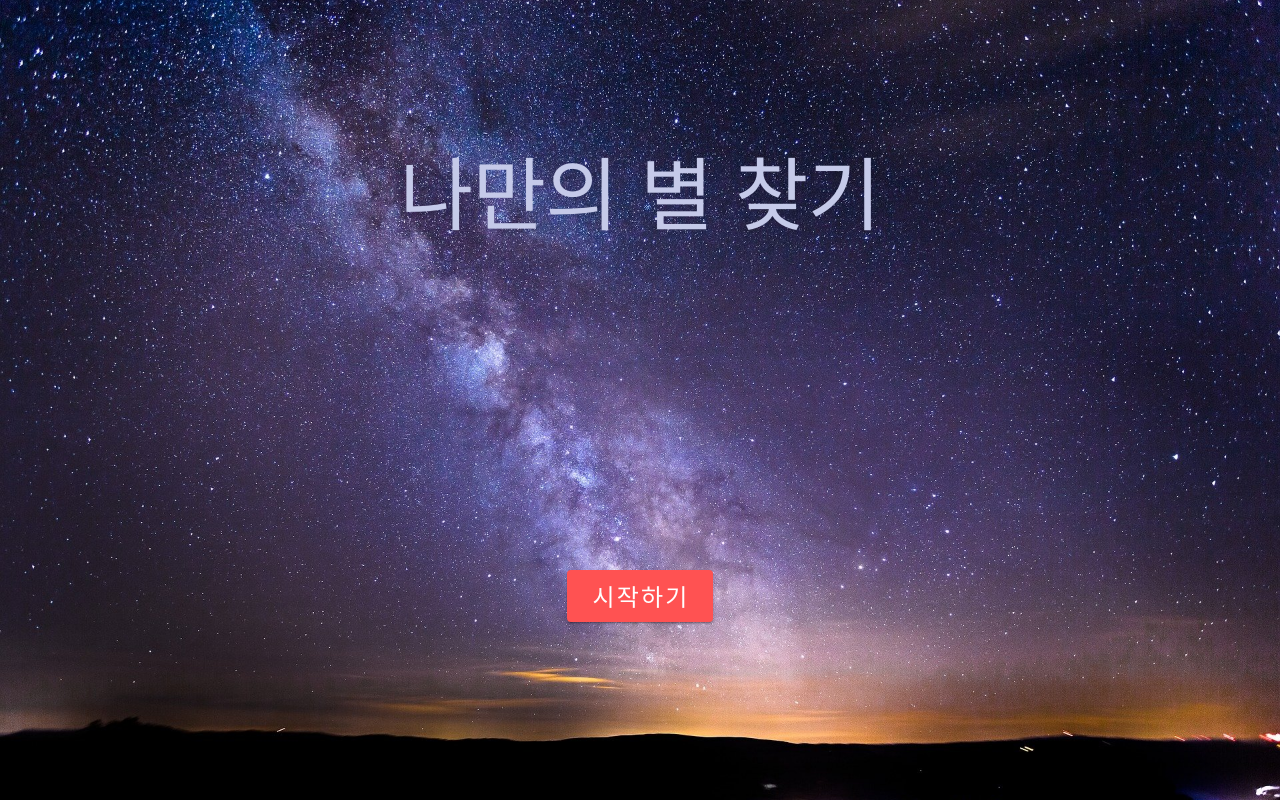
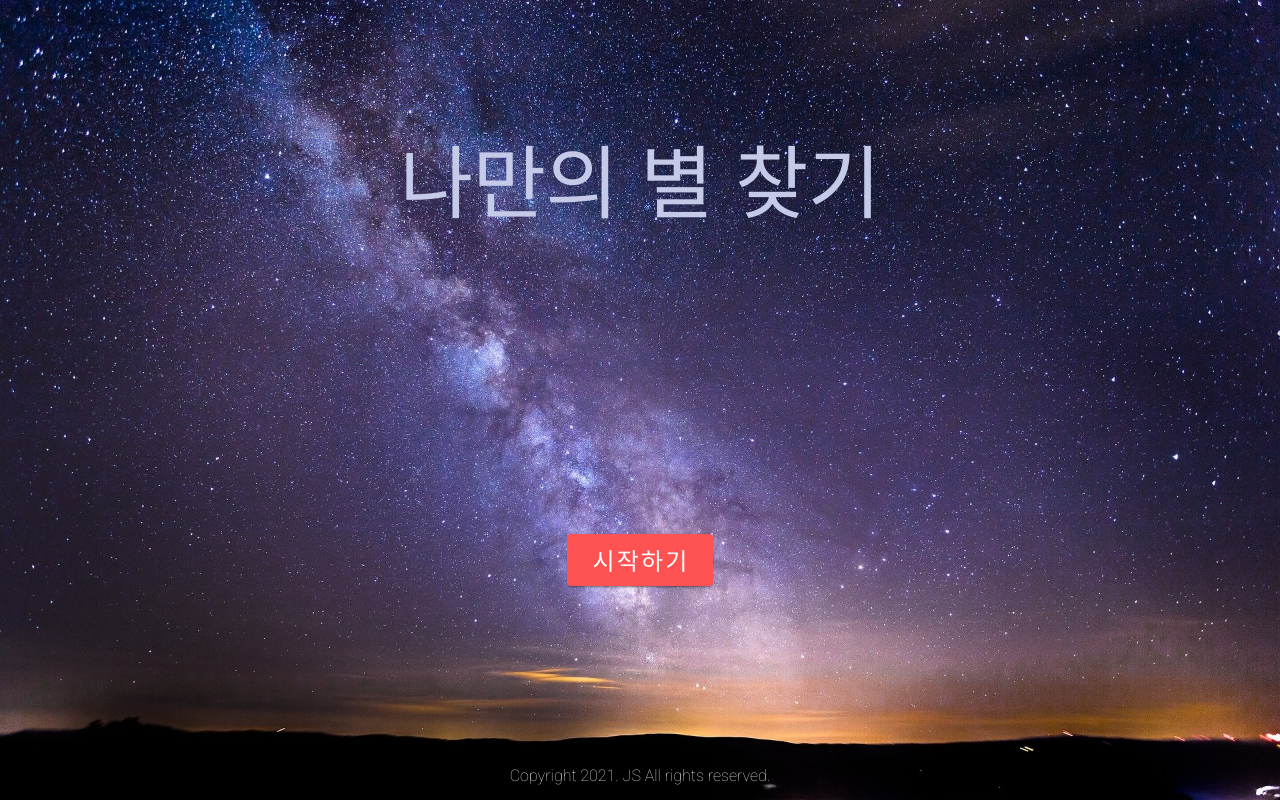
Before and after one commit to CRISPYTYPER/myStar, a Vue app: page / in a window 1280 px wide. Built offline with nearby package versions, Linux system fonts and the light colour scheme.

Commit message:
placed footer

```diff
--- a/src/App.vue
+++ b/src/App.vue
@@ -12,6 +12,7 @@ export default {
   name: 'App',
 
   components: {
+
   },
 
   data: () => ({
@@ -43,4 +44,8 @@ background-size: cover;
 while the background image is loading */
 background-color: #464646;
 }
+body {
+  text-align: center;
+
+}
 </style>
--- /dev/null
+++ b/src/components/Footer.vue
@@ -0,0 +1,18 @@
+<template>
+  <footer>
+    <v-col
+      class="text-center"
+      justify="center"
+      cols="12"
+      id="introFooter"
+    >
+      Copyright 2021. JS All rights reserved.
+    </v-col>
+  </footer>
+</template>
+<style>
+#introFooter {
+  color: gainsboro;
+  font-weight: 100;
+}
+</style>
--- a/src/components/Intro.vue
+++ b/src/components/Intro.vue
@@ -1,4 +1,6 @@
 <template>
+  <v-app>
+    <v-main>
       <v-container fill-height>
         <v-row class="text-center" align="center" justify="center">
           <v-col cols="12" class="mb-4 mt-5">
@@ -21,9 +23,22 @@
             </div>
           </v-col>
         </v-row>
+      </v-container>
+    </v-main>
+    <footer>
+      <intro-footer/>
+    </footer>
+  </v-app>
+</template>
+<script>
+import IntroFooter from '@/components/Footer.vue'
 
-  </v-container>
-</template>
+export default {
+  components: {
+    'IntroFooter': IntroFooter
+  }
+}
+</script>
 <style scoped>
  #title {
   color: #C5CAE9;
```
Lines whose indentation alone changed are shown as unchanged.
